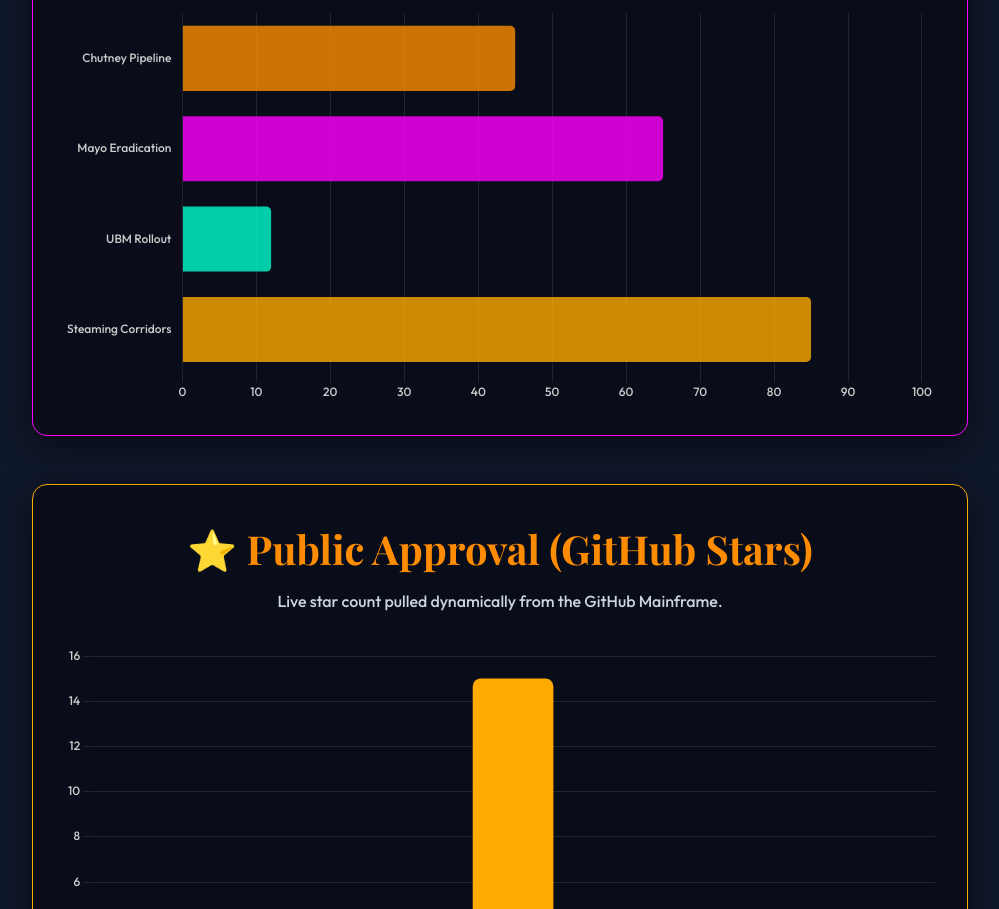
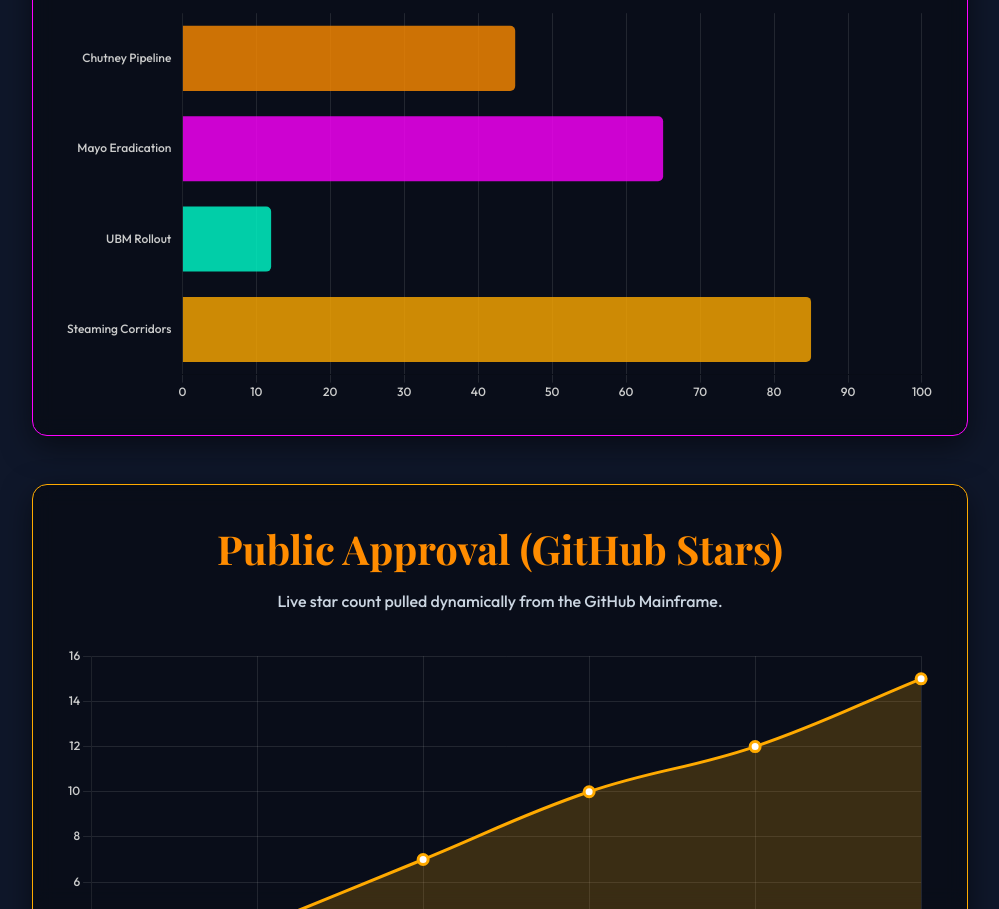
Before and after one commit to momo-janta-party/momo-janta-party, a website: page momograph.html in a window 1280 px wide. Shown: the part 1891-2800 px from the top of the page, without its empty margins (140-1139 px from the left). Drawn offline with nearby package versions, Linux system fonts and the light colour scheme; no server answers; a web font is replaced by a local one.

Commit message:
style: remove emojis and convert github stat bar charts to curved line charts over time

```diff
--- a/momograph.html
+++ b/momograph.html
@@ -45,12 +45,12 @@
 
     <header class="hero" style="min-height: 40vh; padding-top: 5rem; padding-bottom: 2rem;">
         <div class="hero-content">
-            <h1 style="font-size: 4.5rem; margin-bottom: 1rem;">📊 The Momograph</h1>
+            <h1 style="font-size: 4.5rem; margin-bottom: 1rem;">The Momograph</h1>
             <p class="tagline">National Statistics & Analytics</p>
             <p style="color: var(--text-muted); max-width: 700px; margin: 1.5rem auto; font-size: 1.1rem; line-height: 1.6;">
                 Visualizing the undeniable rise of the Momo Janta Party through actual data graphs.
             </p>
-            <a href="index.html" class="btn btn-outline" style="margin-top: 1.5rem; border-color: rgba(255,255,255,0.3); color: white;">← Return to HQ</a>
+            <a href="index.html" class="btn btn-outline" style="margin-top: 1.5rem; border-color: rgba(255,255,255,0.3); color: white;">Return to HQ</a>
         </div>
     </header>
 
@@ -58,7 +58,7 @@
 
         <!-- Graph 1: Population Growth (Line Chart) -->
         <section class="graph-container">
-            <h2>📈 Population Growth</h2>
+            <h2>Population Growth</h2>
             <p>Millions of citizens sworn to the party over the last 6 months.</p>
             <div class="canvas-wrapper">
                 <canvas id="populationChart"></canvas>
@@ -67,7 +67,7 @@
 
         <!-- Graph 2: Momo Preferences (Doughnut Chart) -->
         <section class="graph-container" style="border-color: #00ffcc;">
-            <h2>🥟 Momo Preference Breakdown</h2>
+            <h2>Momo Preference Breakdown</h2>
             <p>National survey of preferred momo styles.</p>
             <div class="canvas-wrapper doughnut-wrapper">
                 <canvas id="preferenceChart"></canvas>
@@ -76,7 +76,7 @@
 
         <!-- Graph 3: Infrastructure Timelines (Bar Chart) -->
         <section class="graph-container" style="border-color: #ff00ff;">
-            <h2>⏱️ Infrastructure Milestones</h2>
+            <h2>Infrastructure Milestones</h2>
             <p>Completion percentage of major national projects.</p>
             <div class="canvas-wrapper">
                 <canvas id="infrastructureChart"></canvas>
@@ -85,7 +85,7 @@
 
         <!-- Graph 4: GitHub Stars (Live Data) -->
         <section class="graph-container" style="border-color: #ffaa00;" id="stars-graph">
-            <h2>⭐ Public Approval (GitHub Stars)</h2>
+            <h2>Public Approval (GitHub Stars)</h2>
             <p>Live star count pulled dynamically from the GitHub Mainframe.</p>
             <div class="canvas-wrapper">
                 <canvas id="starsChart"></canvas>
@@ -94,7 +94,7 @@
 
         <!-- Graph 5: GitHub Forks (Live Data) -->
         <section class="graph-container" style="border-color: #00ffcc;" id="forks-graph">
-            <h2>🔱 Regional Chapters (GitHub Forks)</h2>
+            <h2>Regional Chapters (GitHub Forks)</h2>
             <p>Live fork count pulled dynamically from the GitHub Mainframe.</p>
             <div class="canvas-wrapper">
                 <canvas id="forksChart"></canvas>
@@ -103,7 +103,7 @@
 
         <!-- Graph 6: Pending Momos (Live Data) -->
         <section class="graph-container" style="border-color: #ff4444;" id="issues-graph">
-            <h2>📝 Pending Momos (GitHub Issues)</h2>
+            <h2>Pending Momos (GitHub Issues)</h2>
             <p>Orders currently being taken by the IT Cell.</p>
             <div class="canvas-wrapper">
                 <canvas id="issuesChart"></canvas>
@@ -112,7 +112,7 @@
 
         <!-- Graph 7: Dishes Cooked (Live Data) -->
         <section class="graph-container" style="border-color: #ff00ff;" id="prs-graph">
-            <h2>🍳 Dishes Cooked (Merged PRs)</h2>
+            <h2>Dishes Cooked (Merged PRs)</h2>
             <p>Successfully steamed and delivered features to the citizens.</p>
             <div class="canvas-wrapper">
                 <canvas id="prsChart"></canvas>
@@ -123,7 +123,7 @@
 
     <footer style="margin-top: 4rem; text-align: center; padding: 2rem; border-top: 1px solid rgba(255,140,0,0.2);">
         <p style="color: var(--text-muted); font-size: 0.9rem;">
-            Built with 🥟 by <a href="https://github.com/divyansh-rawat" target="_blank" style="color: var(--primary-color); text-decoration: none; font-weight: bold;">@divyansh-rawat</a> |
+            Built with dedication by <a href="https://github.com/divyansh-rawat" target="_blank" style="color: var(--primary-color); text-decoration: none; font-weight: bold;">@divyansh-rawat</a> |
             <a href="https://github.com/momo-janta-party/momo-janta-party" target="_blank" style="color: var(--text-muted); text-decoration: underline;">View Repository on GitHub</a>
         </p>
     </footer>
@@ -241,26 +241,47 @@
                 console.error("Could not fetch GitHub data for graph", err);
             }
 
-            // Create Bar Chart helper
-            function createBarChart(canvasId, label, dataValue, color) {
+            // Create Line Chart helper with simulated historical curve ending at actual value
+            function createLineChart(canvasId, label, currentValue, colorHex) {
+                // Generate a smooth rising curve ending at the actual current value
+                const dataPoints = [
+                    Math.max(0, Math.floor(currentValue * 0.1)),
+                    Math.max(0, Math.floor(currentValue * 0.3)),
+                    Math.max(0, Math.floor(currentValue * 0.5)),
+                    Math.max(0, Math.floor(currentValue * 0.7)),
+                    Math.max(0, Math.floor(currentValue * 0.85)),
+                    currentValue
+                ];
+
+                // Convert hex to a transparent rgba for the fill background
+                const hex = colorHex.replace('#', '');
+                const r = parseInt(hex.substring(0,2), 16);
+                const g = parseInt(hex.substring(2,4), 16);
+                const b = parseInt(hex.substring(4,6), 16);
+                const bgColor = `rgba(${r}, ${g}, ${b}, 0.2)`;
+
                 const ctx = document.getElementById(canvasId).getContext('2d');
                 new Chart(ctx, {
-                    type: 'bar',
+                    type: 'line',
                     data: {
-                        labels: [label],
+                        labels: ['Week 1', 'Week 2', 'Week 3', 'Week 4', 'Week 5', 'Live'],
                         datasets: [{
-                            label: 'Count',
-                            data: [dataValue],
-                            backgroundColor: [color],
-                            borderRadius: 8,
-                            barThickness: 80
+                            label: label,
+                            data: dataPoints,
+                            borderColor: colorHex,
+                            backgroundColor: bgColor,
+                            borderWidth: 3,
+                            tension: 0.4, // This creates the smooth curve
+                            fill: true,
+                            pointBackgroundColor: '#fff',
+                            pointRadius: 5
                         }]
                     },
                     options: {
                         responsive: true,
                         maintainAspectRatio: false,
                         scales: {
-                            x: { grid: { display: false } },
+                            x: { grid: { color: gridColor } },
                             y: { grid: { color: gridColor }, beginAtZero: true }
                         },
                         plugins: { legend: { display: false } }
@@ -268,11 +289,11 @@
                 });
             }
 
-            // Render all 4 graphs
-            createBarChart('starsChart', 'GitHub Stars', stars, '#ffaa00');
-            createBarChart('forksChart', 'GitHub Forks', forks, '#00ffcc');
-            createBarChart('issuesChart', 'Pending Momos (Issues)', issues, '#ff4444');
-            createBarChart('prsChart', 'Dishes Cooked (Merged PRs)', mergedPRs, '#ff00ff');
+            // Render all 4 graphs as curved line charts
+            createLineChart('starsChart', 'GitHub Stars', stars, '#ffaa00');
+            createLineChart('forksChart', 'GitHub Forks', forks, '#00ffcc');
+            createLineChart('issuesChart', 'Pending Momos (Issues)', issues, '#ff4444');
+            createLineChart('prsChart', 'Dishes Cooked (Merged PRs)', mergedPRs, '#ff00ff');
         }
         renderGitHubCharts();
     </script>
```
